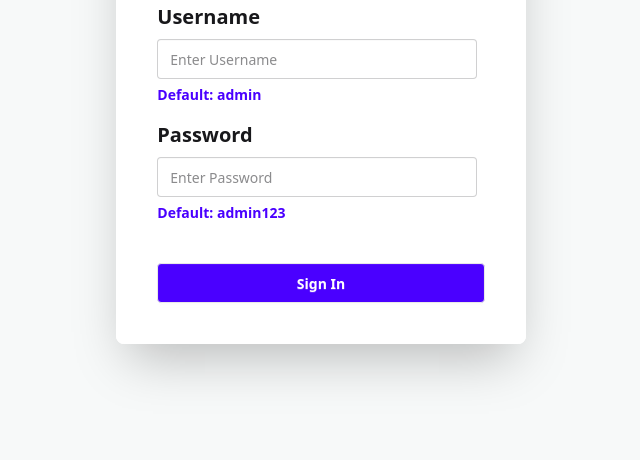
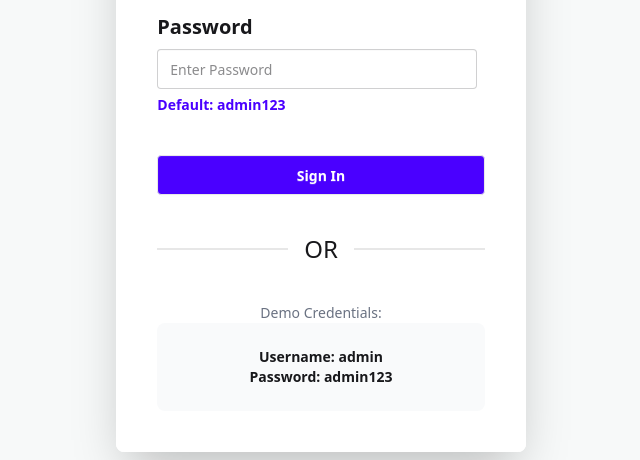
Before and after one commit to mir-md-rahim/B13-A5-Github-Issue-Tracker, a plain HTML site: page index.html in a window 1280 px wide. Shown: the part 340-800 px from the top of the page, without its empty margins (319-959 px from the left). Drawn offline with nearby package versions, Linux system fonts and the light colour scheme.

Commit message:
add: demo credentials part

```diff
--- a/index.html
+++ b/index.html
@@ -63,8 +63,16 @@
             </button>
           </div>
 
+          <div class="text-2xl">
+            <div class="divider">OR</div>
+          </div>
 
-
+          <div class="text-center">
+            <p class="text-gray-500 text-sm">Demo Credentials:</p>
+            <div class="bg-gray-50 p-6 rounded-lg">
+              <h3 class="font-semibold text-sm">Username: admin</h3>
+              <h3 class="font-semibold text-sm">Password: admin123</h3>
+            </div>
           </div>
         </fieldset>
       </div>
```
